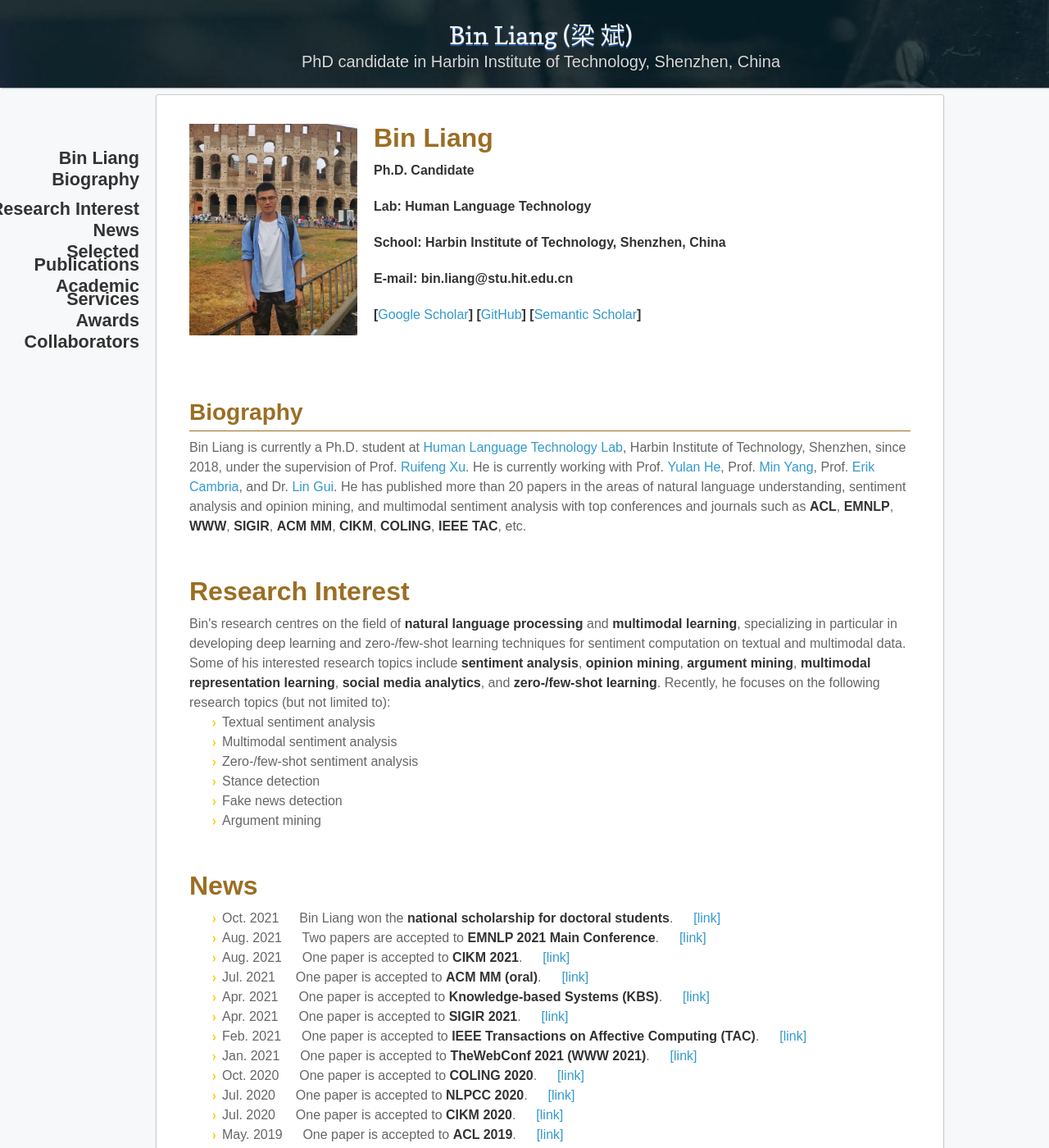
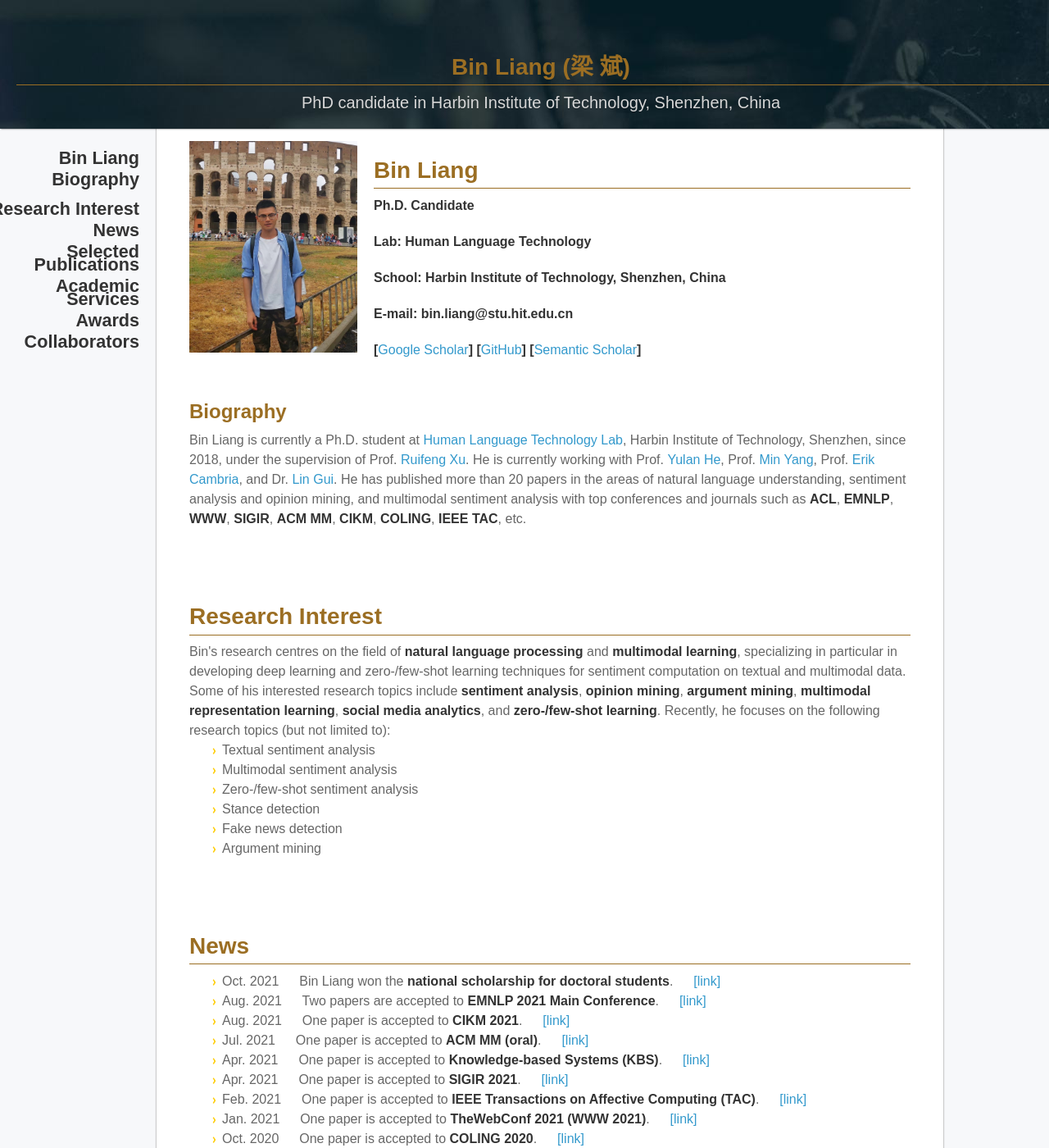
Before and after one commit to BinLiang-NLP/BinLiang-NLP.github.io, a Jekyll site: the page built from index.md, in a window 1280 px wide and 1400 px high. Shown: the whole window at 82% size. Built offline with Jekyll 4.4.1, drawn with Linux system fonts in a browser that asks for light colours; nearby versions of some CDN libraries; our own code applies the rules of GitHub Pages for plain Markdown files.

Commit message:
Update jekyll-theme-leap-day.scss

```diff
--- a/_sass/jekyll-theme-leap-day.scss
+++ b/_sass/jekyll-theme-leap-day.scss
@@ -30,7 +30,7 @@
   line-height:1.1;
 }
 
-h2 {
+h1 {
   font-size:28px;
   padding-top: 0.8em;
   padding-bottom: 0.2em;
@@ -167,7 +167,7 @@
   -webkit-font-smoothing:antialiased;
   min-height: 30px;
 
-  h1 {
+  h2 {
     font: 30px/38px 'Copse', "Helvetica Neue", Helvetica, Arial, sans-serif;
     color: #f3f3f3;
     text-shadow: 0px 2px 0px #235796;
```
